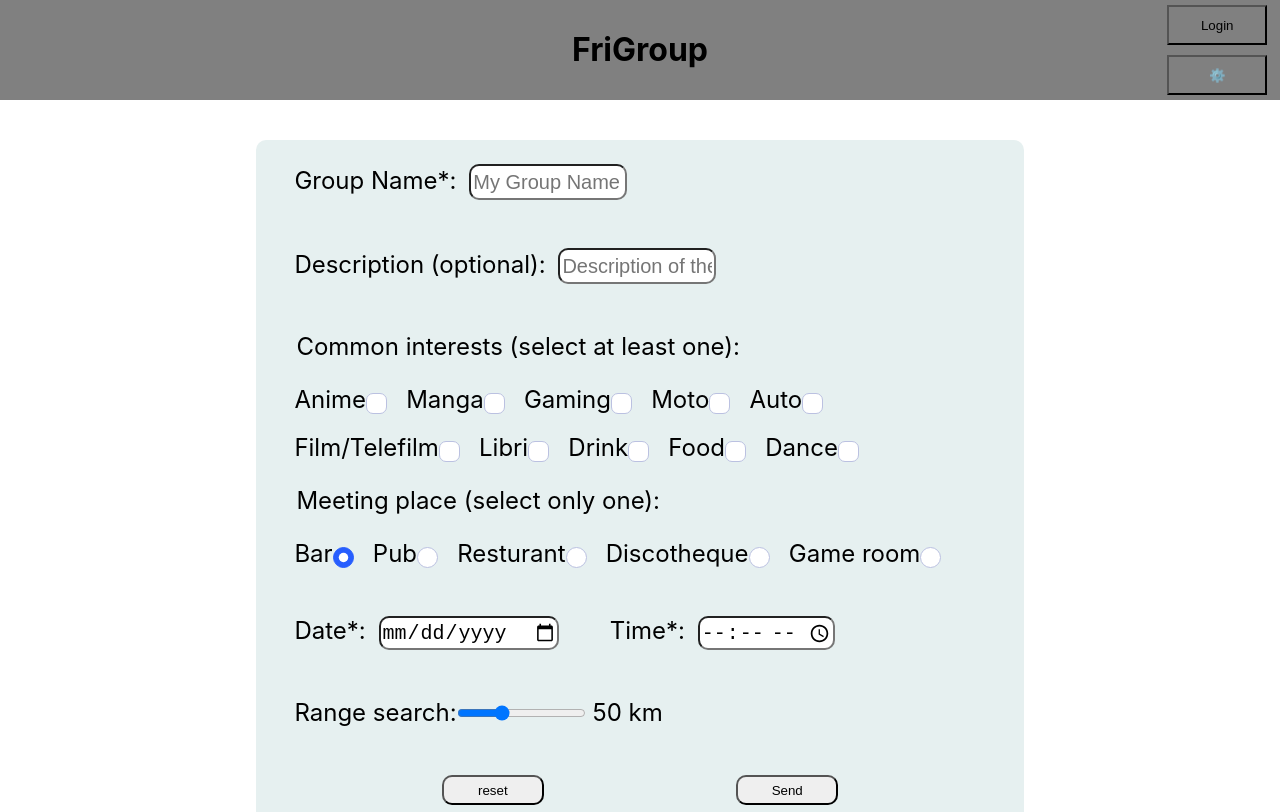
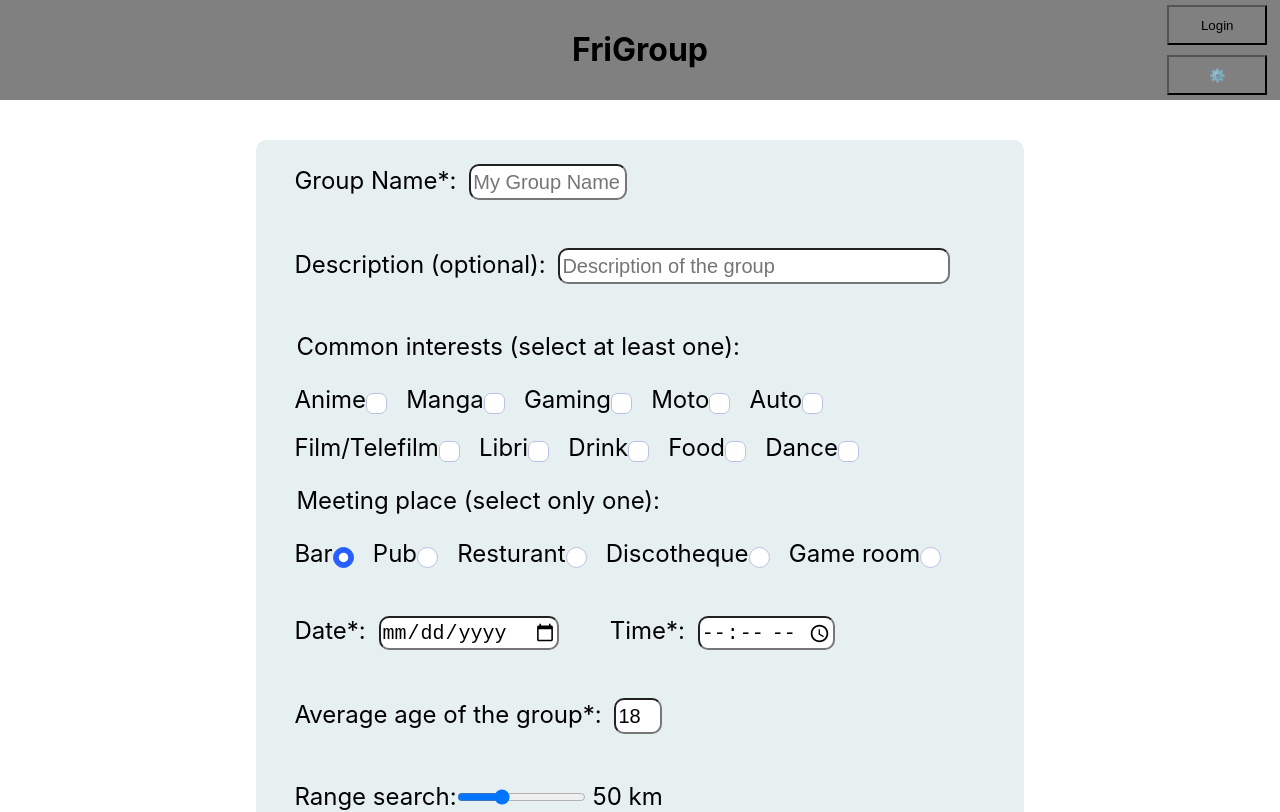
Before and after one commit to Voldrak/FriGroup, a React (Create React App) app: page /create_group in a window 1280 px wide. Shown: the top 812 px of the page. Built offline with nearby package versions, Linux system fonts and the light colour scheme.

Commit message:
feat: add age in create group

```diff
--- a/src/Components/Pages/CreateGroup.jsx
+++ b/src/Components/Pages/CreateGroup.jsx
@@ -14,7 +14,7 @@ return(
                     <input type="text" name="nameGroup" placeholder="My Group Name" required/>
                 </label>
                 <label for="description" className={style.section_label}>Description (optional):
-                    <input type="text" name="description" placeholder="Description of the group" />
+                    <input id={style.descriptionText} type="text" name="description" placeholder="Description of the group" />
                 </label>
                     <legend className={style.section_legend}>Common interests (select at least one):</legend>
                 <selection id={style.Interests}>
@@ -87,6 +87,9 @@ return(
                     <input type="time" name="Time" required/>
                 </label>
                 </div>
+                <label for="Age" className={style.section_label}> Average age of the group*:
+                    <input id={style.AgeNum} type="number" name="Age" defaultValue="18" required/>
+                </label>
                 <label for="range" className={style.section_label}> Range search:
                     <input type="range" min="1" max="150" defaultValue="50" step="1" onChange={handleValueRange} /> {stateValueRange} km
                 </label>
--- a/src/Components/Pages/FindGroup.jsx
+++ b/src/Components/Pages/FindGroup.jsx
@@ -1,6 +1,6 @@
 import Layout from "../Layout";
 import style from "./Pages.module.scss";
-import styles from "./../Libs/Check.module.scss";
+// import styles from "./../Libs/Check.module.scss";
 
 const FindGroup = () =>{
     return(
--- a/src/Components/Pages/Pages.module.scss
+++ b/src/Components/Pages/Pages.module.scss
@@ -157,9 +157,14 @@
         min-width: 150px;
       }
 
+      #AgeNum{
+          width: 40px;
+      }
+
       input[type="text"],
       input[type="date"],
-      input[type="time"]{
+      input[type="time"],
+      input[type="number"]{
         margin-left: 1vw;
         height: 30px;
         border-radius:10px;
```
